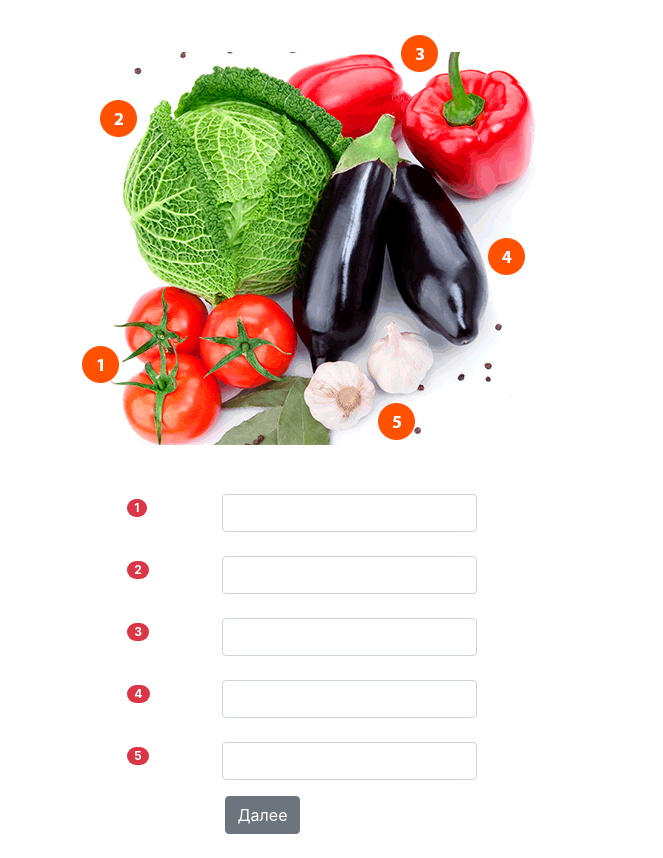
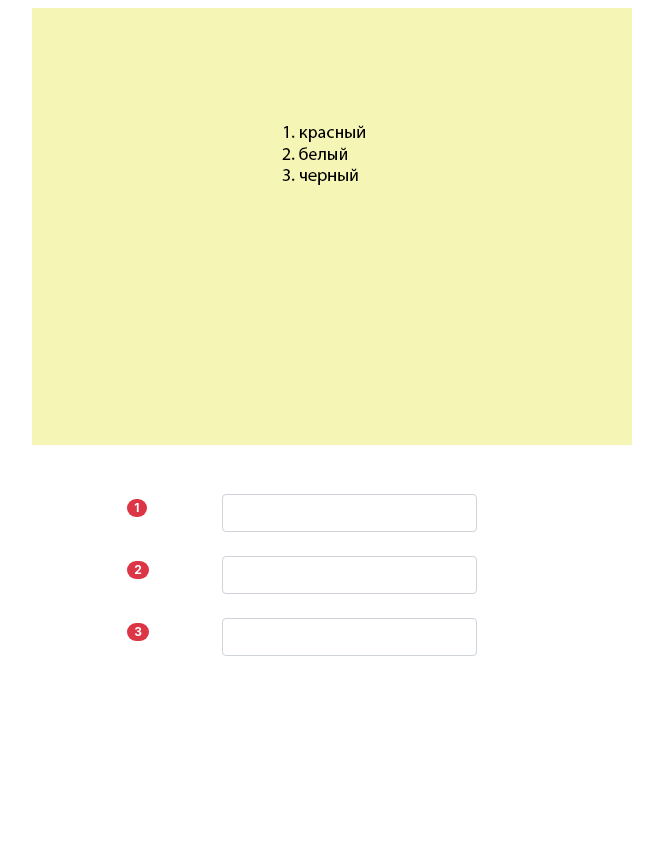
Before and after one commit to LNevezhin/learning, a Vue app: page / in a window 1280 px wide. Shown: the whole page, without its empty margins (338-1001 px from the left). After the commit the page ends 800 px from the top, so only its background shows below. Built offline with nearby package versions, Linux system fonts and the light colour scheme.

Commit message:
setFocus() updated

```diff
--- a/src/components/quest.vue
+++ b/src/components/quest.vue
@@ -32,7 +32,7 @@
 
           </div>
         </div>
-        <div class="col-1 mb-4 offset-md-5 mt-3"><button type="button" class="btn btn-secondary"
+        <div class="col-1 mb-4 offset-md-5 mt-3"><button id="next" type="button" class="btn btn-secondary"
             v-bind:class="{'sr-only':nextStatusButton == true}" @click="getNextCard()">Далее</button></div>
       </div>
 
@@ -55,10 +55,10 @@
         errCount: [],
         delayStopInput: 5000,
         delayFocusLost: 3000,
-        nextStatusButton: false,
+        nextStatusButton: true,
         timerStopInput: [],
         timerFocusLost: [],
-        activeCard: 0, // номер текущей карточки, оно же ключ, для обновления ДОМ
+        activeCard: 3, // номер текущей карточки, оно же ключ, для обновления ДОМ
         ajaxApi: [["0", "pic0000.png", "ПоМиДоР", "КаПуСтА", "пЕрЕц", "БаКЛАЖан", "ЧЕСНОК"],
         ["1", "pic0001.png", "Москва", "Киев", "Минск", "Баку", "Ереван", "Тбилиси", "Алматы"],
         ["2", "pic0002.png", "КруГ", "КвадраТ", "ТреугольниК", "РомБ", "ТрапециЯ", "ЭллипС"],
@@ -158,9 +158,16 @@
 
       setFocus: function () {
         const id = this.inputStatus.findIndex(elem => elem != 'is-valid')
-        const input = document.getElementById(id);
-        console.log('input: ', input);
-        input.focus()
+        console.log('id: ', id);
+
+        if (id != -1) {
+          const input = document.getElementById(id);
+          input.focus()
+        }
+        else {
+          const input = document.getElementById('next')
+          input.focus()
+        }
       },
 
       getNextCard: function () {
```
